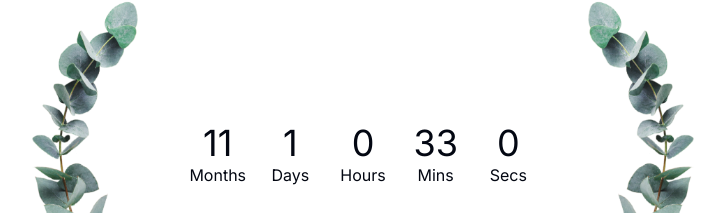
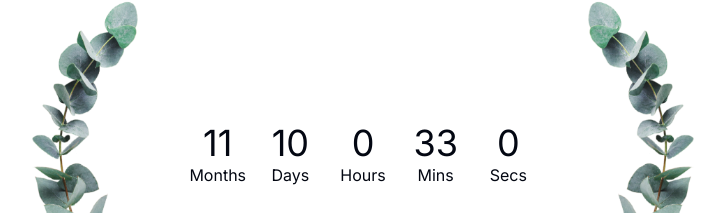
Before and after one commit to colinfran/franceschini-wedding, a Next.js app: page / in a window 1280 px wide. Shown: the part 207-420 px from the top of the page, without its empty margins (277-1002 px from the left). Built offline with nearby package versions, Linux system fonts and the light colour scheme.

Commit message:
Update page.tsx

```diff
--- a/app/page.tsx
+++ b/app/page.tsx
@@ -18,7 +18,7 @@ const Page: FC = () => {
         />
       </div>
       <div className="my-6 flex flex-col items-center justify-center">
-        <Countdown targetDate="7-4-2025" />
+        <Countdown targetDate="7-13-2025" />
       </div>
       <div className="relative flex items-center justify-start">
         <Image
```
